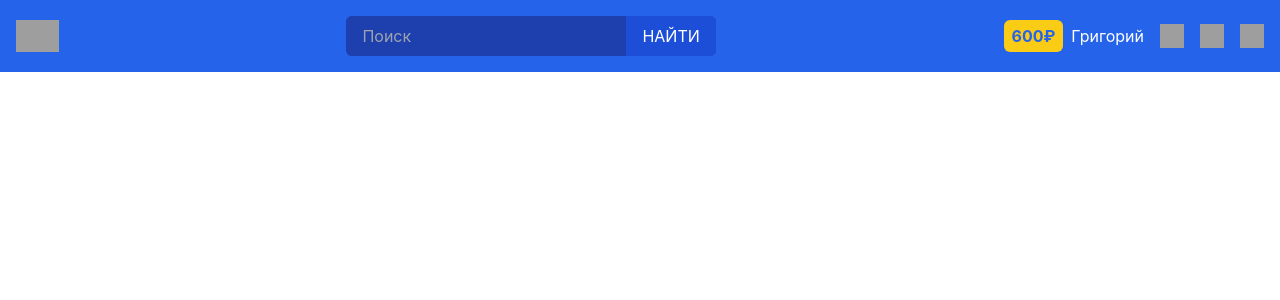
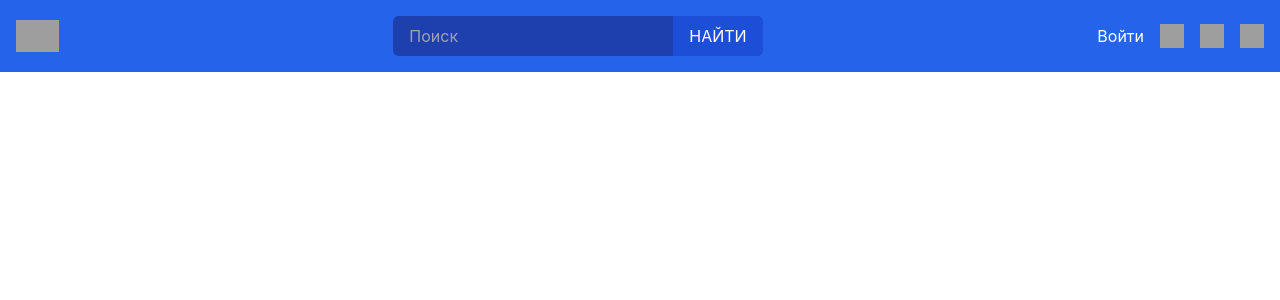
Before and after one commit to PoRojiK/Diko, a React (Create React App) app: page / in a window 1280 px wide. Shown: the top 300 px of the page. Built offline with nearby package versions, Linux system fonts and the light colour scheme; grey boxes are pictures that could not be loaded.

Commit message:
Update App.js

```diff
--- a/src/App.js
+++ b/src/App.js
@@ -2,7 +2,7 @@ import React from 'react';
 import Header from './components/Header';
 
 function App() {
-  const isLoggedIn = true;
+  const isLoggedIn = false;
   const user = { name: "Григорий", bonuses: 600 };
 
   return (
```
